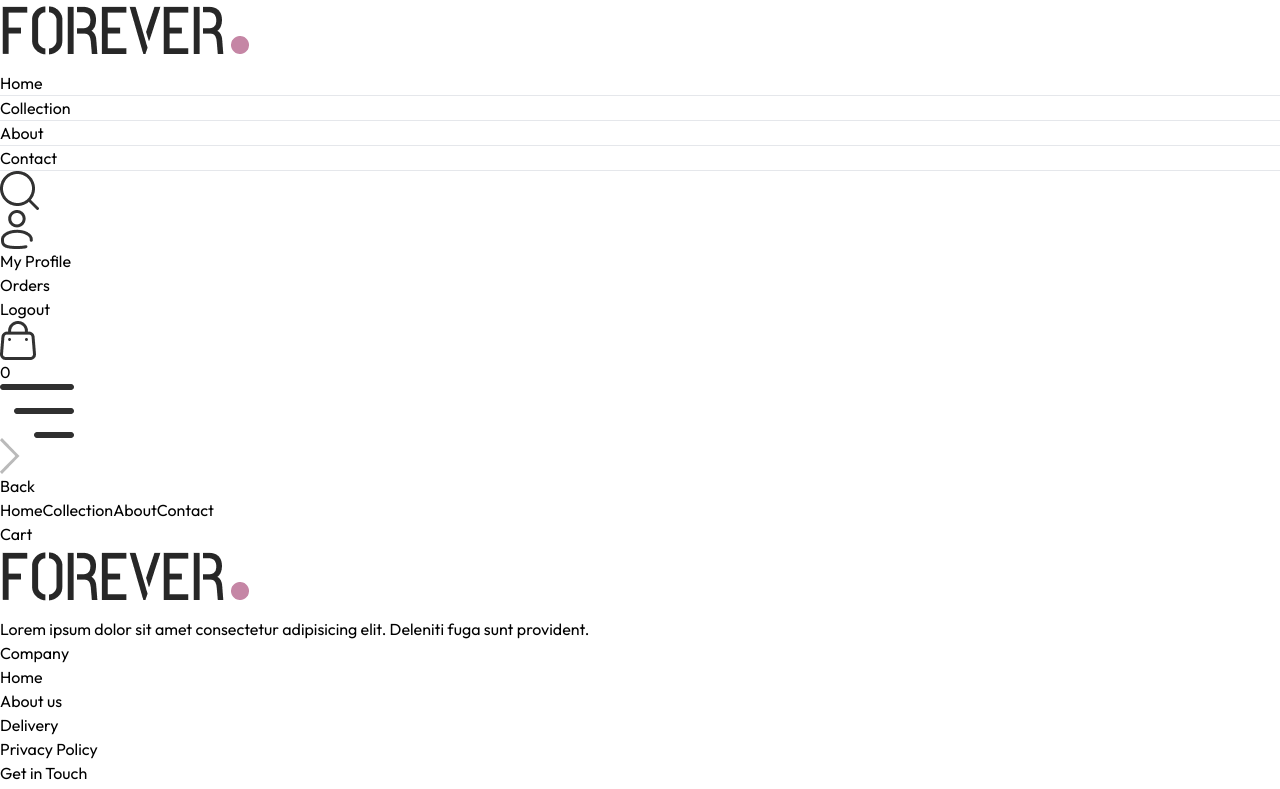
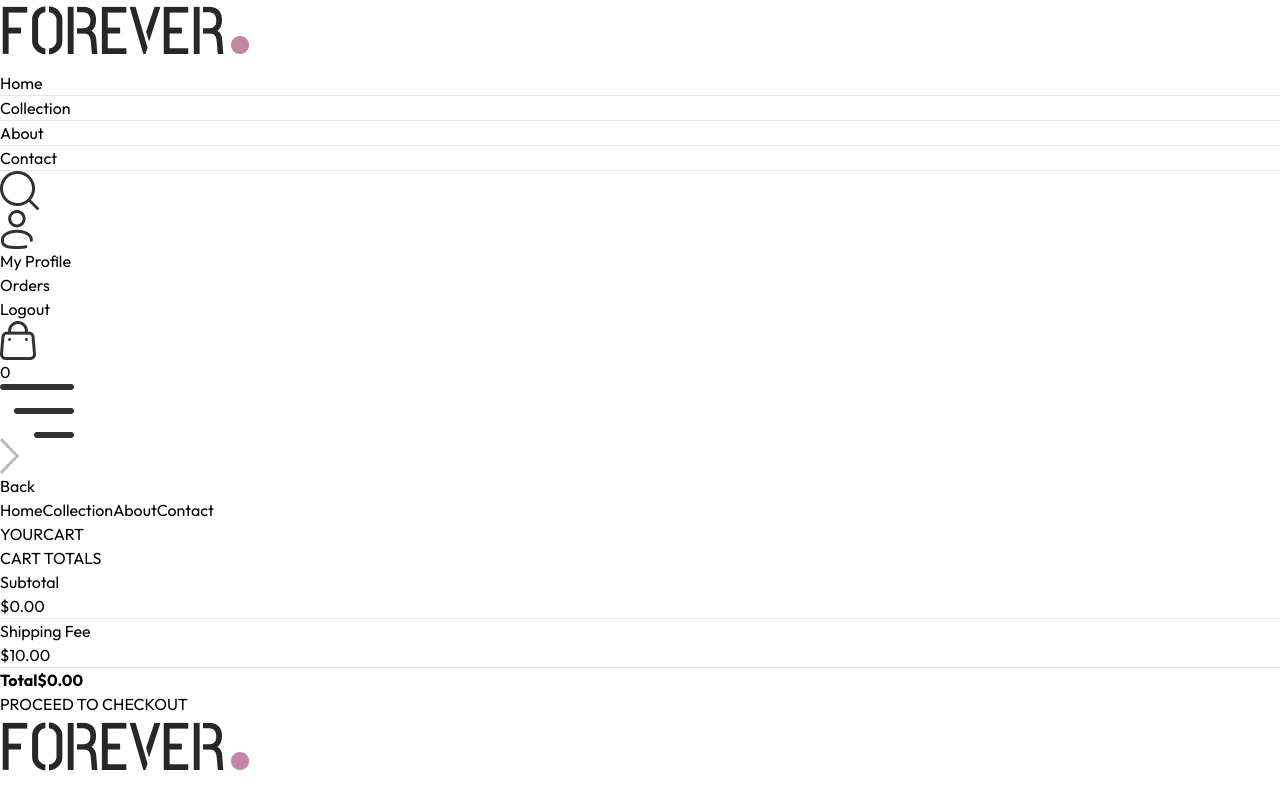
Before and after one commit to jahedripon9/ecommerce-app-frontend, a React (Vite) app: page /cart in a window 1280 px wide. Shown: the top 789 px of the page. Built offline with nearby package versions, Linux system fonts and the light colour scheme.

Commit message:
Cart Page Ready Working Calulate product Total amount & more

```diff
--- a/src/App.jsx
+++ b/src/App.jsx
@@ -11,13 +11,13 @@
 import Navbar from "./components/Navbar"; // Importing the Navbar component
 import Footer from "./components/Footer"; // Importing the Footer component
 import SearchBar from "./components/SearchBar"; // Importing the SearchBar component
-import { ToastContainer, toast } from 'react-toastify';
+import { ToastContainer } from 'react-toastify';
 import 'react-toastify/dist/ReactToastify.css';
 
 const App = () => {
   return (
     <div className="px-4 sm:px-[5vw] md:px-[7vw] lg:px-[9vw]">
-      <ToastContainer  />
+      <ToastContainer />
       <Navbar /> {/* Rendering the Navbar component */}
       <SearchBar /> {/* Rendering the SearchBar component */}
       <Routes> {/* Defining routes for different pages */}
--- /dev/null
+++ b/src/components/CartTotal.jsx
@@ -0,0 +1,35 @@
+import { useContext } from "react"
+import { ShopContext } from "../context/ShopContext"
+import Title from "./Title";
+
+const CartTotal = () => {
+
+    const { currency, delivery_fee, getCartAmount } = useContext(ShopContext);
+
+
+    return (
+        <div className="w-full">
+            <div className="text-2xl">
+                <Title text1={"CART "} text2={" TOTALS"} />
+            </div>
+            <div className="flex flex-col gap-2 mt-2 text-sm">
+                <div className="flex justify-between ">
+                    <p>Subtotal</p>
+                    <p>{currency}{getCartAmount()}.00</p>
+                </div>
+                <hr />
+                <div className="flex justify-between">
+                    <p>Shipping Fee </p>
+                    <p>{currency}{delivery_fee}.00 </p>
+                </div>
+                <hr />
+                <div className="flex justify-between">
+                    <b>Total</b>
+                    <b>{currency}{ getCartAmount()===0?0:getCartAmount()+delivery_fee}.00</b>
+                </div>
+            </div>
+        </div>
+    )
+}
+
+export default CartTotal
--- a/src/context/ShopContext.jsx
+++ b/src/context/ShopContext.jsx
@@ -2,6 +2,7 @@
 import { products } from '../assets/frontend_assets/assets.js'; // Import product data
 import { createContext, useEffect, useState } from "react";
 import { toast } from "react-toastify";
+import { useNavigate } from "react-router-dom";
 
 // Create a new context for the shop
 export const ShopContext = createContext();
@@ -15,6 +16,7 @@
     const [search, setSearch] = useState(''); // Stores the search query
     const [showSearch, setShowSearch] = useState(false); // Controls the visibility of the search bar
     const [cartItems, setCartItems] = useState({});
+    const navigate = useNavigate();
 
 
     const addToCart = async (itemId, size) => {
@@ -55,6 +57,30 @@
         return totalCount;
     }
 
+    const updateQuantity = async (itemId, size, quantity) => {
+        let cartData = structuredClone(cartItems);
+        cartData[itemId][size] = quantity;
+
+        setCartItems(cartData);
+    }
+
+    const getCartAmount = () => {
+        let totalAmount = 0;
+        for (const items in cartItems) {
+            let itemInfo = products.find((product) => product._id === items);
+            for (const item in cartItems[items]) {
+                try {
+                    if (cartItems[items][item] > 0) {
+                        totalAmount += itemInfo.price * cartItems[items][item];
+                    }
+                } catch (error) {
+
+                }
+            }
+        }
+        return totalAmount;
+    }
+
     // Combine all the state and static data into a single value object
     const value = {
         products, // Product list
@@ -62,7 +88,7 @@
         delivery_fee, // Delivery fee
         search, setSearch, // Search state and setter
         showSearch, setShowSearch,
-        cartItems, addToCart, getCartCount
+        cartItems, addToCart, getCartCount, updateQuantity, getCartAmount, navigate
         // Search bar visibility state and setter
     };
 
--- a/src/pages/Cart.jsx
+++ b/src/pages/Cart.jsx
@@ -1,7 +1,67 @@
+import { useContext, useEffect, useState } from "react"
+import { ShopContext } from "../context/ShopContext"
+import Title from "../components/Title";
+import { assets } from "../assets/frontend_assets/assets";
+import CartTotal from "../components/CartTotal";
 
 const Cart = () => {
+
+    const { products, currency, cartItems, updateQuantity, navigate } = useContext(ShopContext);
+    const [cartData, setCartData] = useState([]);
+
+    useEffect(() => {
+        const tempData = [];
+        for (const items in cartItems) {
+            for (const item in cartItems[items]) {
+                if (cartItems[items][item] > 0) {
+                    tempData.push({
+                        _id: items,
+                        size: item,
+                        quantity: cartItems[items][item]
+                    })
+                }
+            }
+        }
+        setCartData(tempData);
+    }, [cartItems])
+
     return (
-        <div>Cart</div>
+        <div className="border-t pt-14">
+            <div className="text-2xl mb-3">
+                <Title text1={"YOUR"} text2={"CART"} />
+            </div>
+            <div className="">
+                {
+                    cartData.map((item, index) => {
+                        const productData = products.find((product) => product._id === item._id);
+                        return (
+                            <div key={index} className="py-4 border-t border-b text-gray-700 grid grid-cols-[4fr_0.5fr_0.5fr] sm:grid-cols-[4fr_2fr_0.5fr] items-center gap-4">
+                                <div className="flex items-center gap-6">
+                                    <img className="w-16 sm:w-20" src={productData.image[0]} alt="" />
+                                    <div>
+                                        <p className="text-xs sm:text-lg font-medium ">{productData.name}</p>
+                                        <div className="flex items-center gap-5 mt-2">
+                                            <p>{currency}{productData.price}</p>
+                                            <p className="px-2 sm:px-3 sm:py-1 border bg-slate-50">{item.size}</p>
+                                        </div>
+                                    </div>
+                                </div>
+                                <input onChange={(e) => e.target.value === '' || e.target.value === '0' ? null : updateQuantity(item._id, item.size, Number(e.target.value))} className="border max-w-10 sm:max-w-20 px-1 sm:px-2 py1 text-center" type="number" min={1} defaultValue={item.quantity} />
+                                <img onClick={() => updateQuantity(item._id, item.size, 0)} className="w-4 mr-4 sm:w-5 cursor-pointer" src={assets.bin_icon} alt="" />
+                            </div>
+                        )
+                    })
+                }
+            </div>
+            <div className="flex justify-end my-20">
+                <div className="w-full sm:w-[450px]">
+                    <CartTotal />
+                    <div className="w-full text-end">
+                        <button onClick={() => navigate('/place-order')} className="bg-black text-white text-sm my-8 px-8 py-3 ">PROCEED TO CHECKOUT</button>
+                    </div>
+                </div>
+            </div>
+        </div>
     )
 }
 
```
